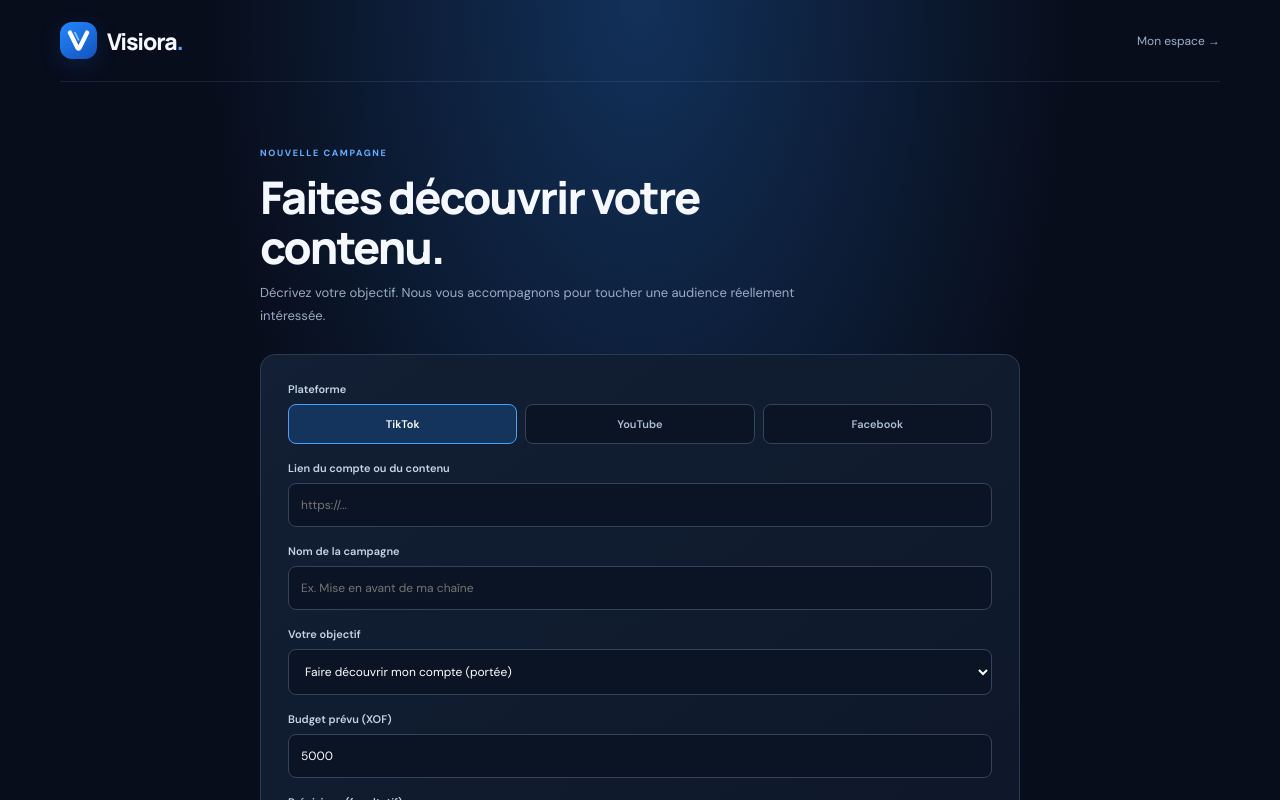
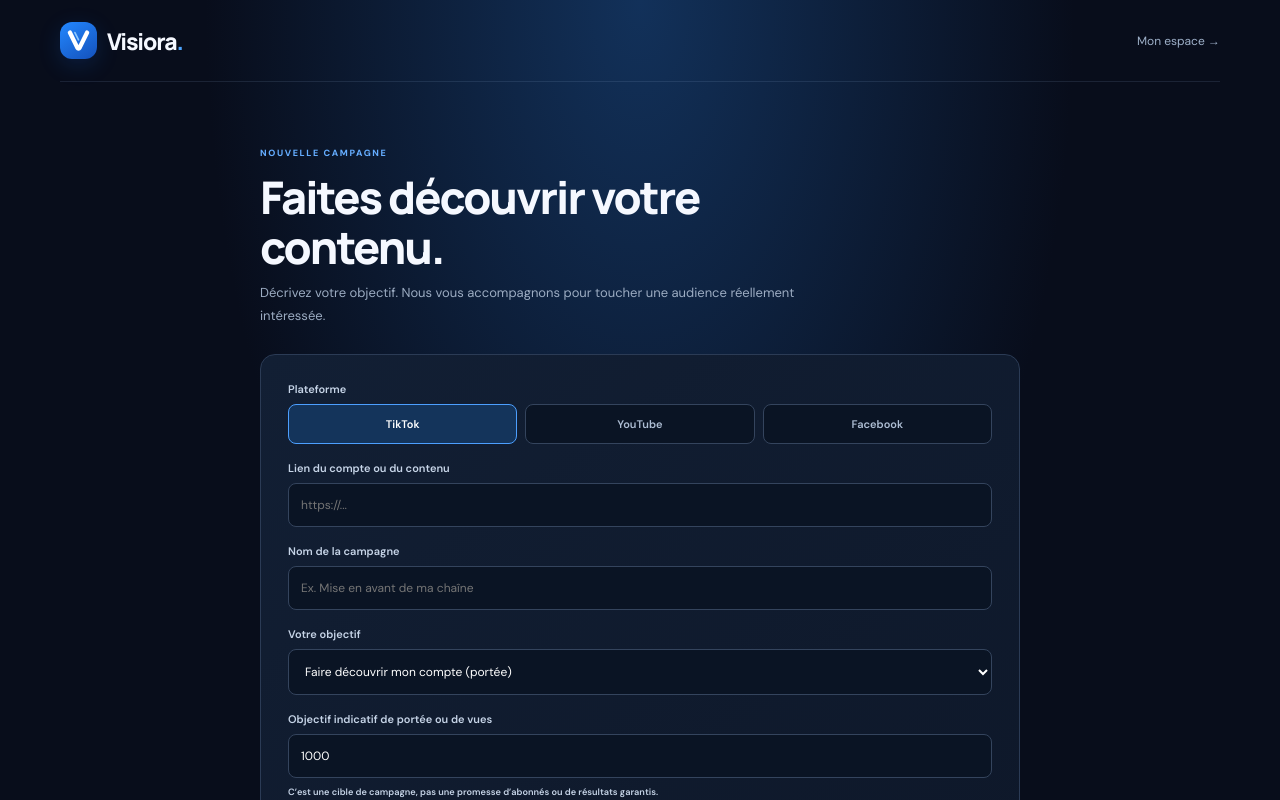
Before and after one commit to jemoresjemor9-collab/visiora, a Next.js app: page /campagne in a window 1280 px wide. Shown: the top 800 px of the page. Built offline with nearby package versions, Linux system fonts and the light colour scheme; no server answers.

Commit message:
Add indicative reach target to campaign request form

```diff
--- a/app/campagne/page.tsx
+++ b/app/campagne/page.tsx
@@ -15,6 +15,7 @@ export default function CampaignRequestPage() {
   const [title, setTitle] = useState("");
   const [objective, setObjective] = useState<"reach"|"views"|"engagement">("reach");
   const [budget, setBudget] = useState("5000");
+  const [target, setTarget] = useState("1000");
   const [brief, setBrief] = useState("");
   const [busy, setBusy] = useState(false);
   const [error, setError] = useState("");
@@ -37,6 +38,7 @@ export default function CampaignRequestPage() {
           platform,
           platform_url: url.trim(),
           objective,
+          target_visits: Number(target),
           title: title.trim(),
           brief: brief.trim() || null,
           budget_amount: amount,
@@ -88,6 +90,7 @@ export default function CampaignRequestPage() {
               <option value="engagement">Encourager les interactions volontaires</option>
             </select>
           </label>
+          <label>Objectif indicatif de portée ou de vues<input type="number" min="0" step="100" value={target} onChange={e=>setTarget(e.target.value)} /><small className="field-hint">C’est une cible de campagne, pas une promesse d’abonnés ou de résultats garantis.</small></label>
           <label>Budget prévu (XOF)<input type="number" min="500" step="500" required value={budget} onChange={e=>setBudget(e.target.value)} /></label>
           <label>Précisions (facultatif)<textarea rows={3} maxLength={1500} value={brief} onChange={e=>setBrief(e.target.value)} placeholder="Décrivez votre public, votre contenu ou vos attentes…" /></label>
           {error && <p className="auth-error">{error}</p>}
```
